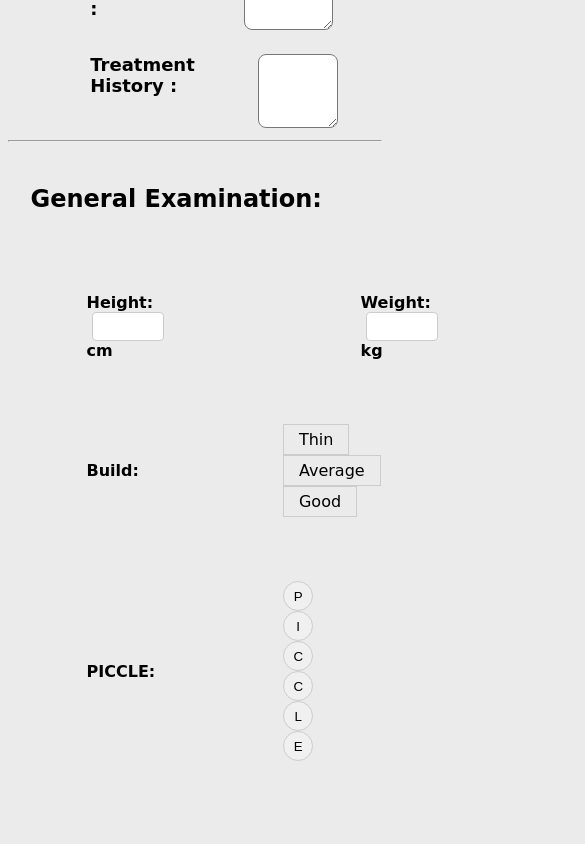
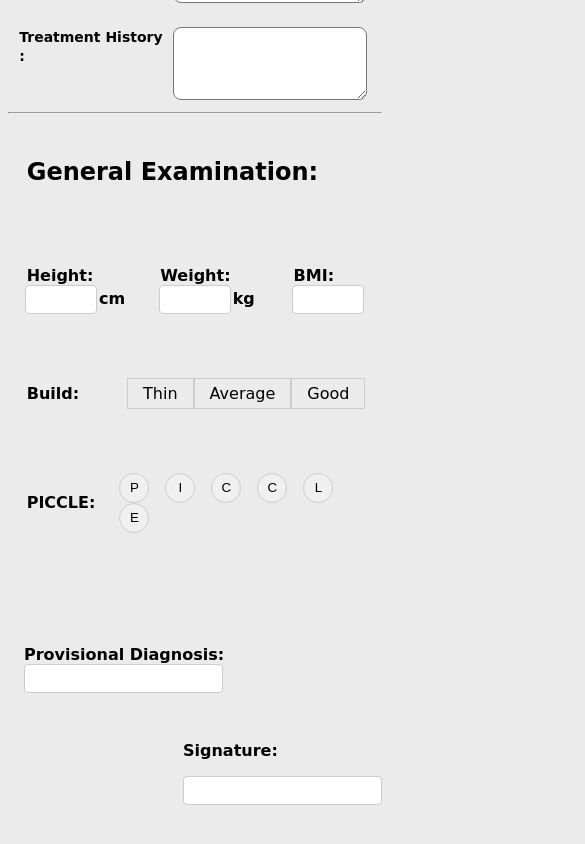
Before and after one commit to himanshurajput8/HealthCare, a React (Vite) app: page / in a window 390 px wide. Shown: the part 1380-2224 px from the top of the page, 585 px wide, since content can reach past the window. Built offline with nearby package versions, Linux system fonts and the light colour scheme.

Commit message:
responsive code

```diff
--- a/src/components/buttonComp/Button.jsx
+++ b/src/components/buttonComp/Button.jsx
@@ -1,9 +1,11 @@
 import './button.css'
 const Button = ({ children, onClick, className, type = 'button', disabled = false }) => {
   return (
+          <div className="submit-container">
     <button onClick={onClick} className={className} type={type} disabled={disabled}>
       {children}
     </button>
+    </div>
   );
 };
 
--- a/src/components/buttonComp/button.css
+++ b/src/components/buttonComp/button.css
@@ -12,4 +12,9 @@
     color: white;
     border: none;
     font-size: 14px;
+    font-weight: bold;
+    cursor: pointer;
 }
+.submit-btn:hover{
+    background-color: rgba(0, 128, 0, 0.756);
+}
--- a/src/components/chiefComplaintNoteComp/Complaint.css
+++ b/src/components/chiefComplaintNoteComp/Complaint.css
@@ -49,6 +49,7 @@
     color: white;
     font-weight: bold;
     border-radius: 5px;
+    cursor: pointer;
 
 }
 
@@ -61,6 +62,7 @@
     border-radius: 5px;
     color: white;
     font-weight: bold;
+    cursor: pointer;
     background-color: rgba(0, 128, 0, 0.623);
 }
 
@@ -97,4 +99,8 @@
 .chiefComplaintNote {
     margin-left: 2.5rem;
 }
+.addButton {
+    right: 4rem;
+    padding: 5px 15px;
 }
+}
--- a/src/components/generalExaminationComp/GeneralExamination.css
+++ b/src/components/generalExaminationComp/GeneralExamination.css
@@ -83,3 +83,34 @@
     color: white;
     border-color: #4caf50;
 }
+@media only screen and (max-width: 768px) {
+    .input-row label:nth-child(2){
+    margin-left: 0rem;
+}
+
+.input-row label:nth-child(3){
+    margin-left: 0rem;
+}
+.general-exam-container {
+    padding: 1rem;
+    padding-left: 5%;
+}
+.general-exam-container h2{
+    margin-left: 0rem;
+}
+.input-row label input {
+    margin: 0px 2px;
+}
+.build-section-input{
+    margin-left: 3rem;
+}
+.piccle-section-input{
+    margin-left: 1rem;
+}
+.piccle-button {
+    margin: 0 0.5rem;
+}
+.input-row label input{
+    margin-left: -0.1rem;
+}
+}
--- a/src/components/illnessHistory/History.css
+++ b/src/components/illnessHistory/History.css
@@ -8,7 +8,6 @@
     margin-top: 20px;
 }
 .label{
-    /* border: 1px solid #ccc; */
     width: 30%;
 }
 .label label{
@@ -24,3 +23,24 @@
     width: 60%;
     height: 8vh;
 }
+@media only screen and (max-width: 768px) {
+    .history{
+    gap: 1rem;
+    margin-left: 10%;
+    margin-top: 20px;
+}
+.label label{
+    font-size: 14px;
+    font-weight: bold;
+}
+.label{
+    width: 70%;
+}
+.textarea textarea{
+    width: 90%;
+}
+.history{
+    gap: 0.5rem;
+    margin-left: 3%;
+}
+}
--- a/src/components/signatureComp/Signature.css
+++ b/src/components/signatureComp/Signature.css
@@ -1,12 +1,14 @@
-.provisional-diagnosis{
+.provisional-diagnosis {
     margin-left: 21rem;
     margin-top: 3rem;
 }
-.provisional-diagnosis label{
+
+.provisional-diagnosis label {
     font-weight: bold;
 }
-.provisional-diagnosis input{
-padding: 6px 10px;
+
+.provisional-diagnosis input {
+    padding: 6px 10px;
     border: 1px solid #ccc;
     border-radius: 4px;
 }
@@ -17,10 +19,22 @@ padding: 6px 10px;
     width: 78%;
     font-weight: bold;
 }
-.signature input{
+
+.signature input {
     padding: 6px 10px;
     border: 1px solid #ccc;
     border-radius: 4px;
     margin-top: 1rem;
 
 }
+
+@media only screen and (max-width: 768px) {
+    .provisional-diagnosis {
+        margin-left: 1rem;
+        margin-top: 2rem;
+    }
+    .signature{
+        width: 100%;
+        margin-top: 3rem;
+    }
+}
--- a/src/layouts/MainLayouts.jsx
+++ b/src/layouts/MainLayouts.jsx
@@ -26,9 +26,7 @@ export const MainLayout = ()=> {
                 <History/><hr />
                 <GeneralExamination key={`general-${formResetKey}`} />
                 <Signtaure/>
-                <div className="submit-container">
                 <Button type="submit" className="submit-btn">Submit</Button>
-                </div>
           </form>
         </FormProvider>
         </>
```
Also changed, not shown: src/components/signatureComp/Signature.jsx (+3 -4 lines).
